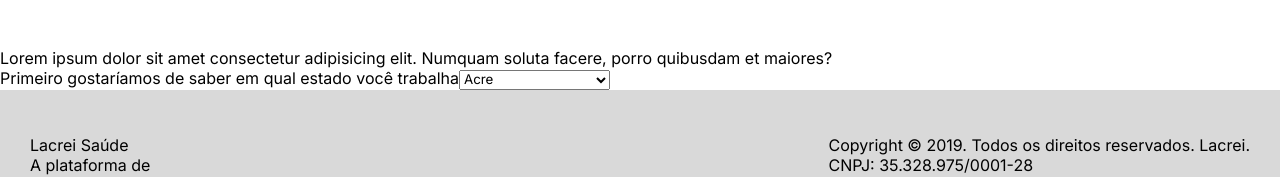
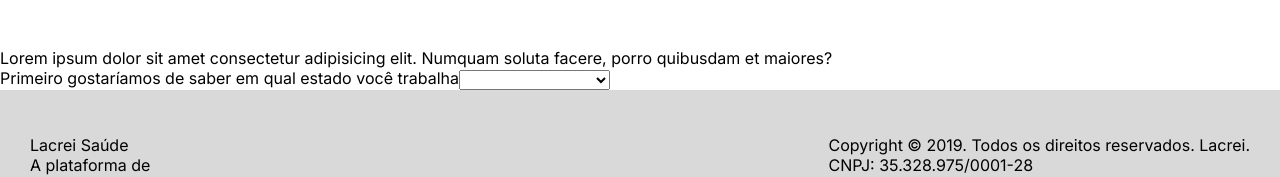
Before and after one commit to michaelmartinlee/front-lacrei, a React (Vite) app: page /pre-cadastrar in a window 1280 px wide. Shown: the part 132-309 px from the top of the page. Built offline with nearby package versions, Linux system fonts and the light colour scheme.

Commit message:
Correção do seletor de estados para não aparece Acre como primeira opção, criando assim a opção default

```diff
--- a/src/components/StatesSelect/index.tsx
+++ b/src/components/StatesSelect/index.tsx
@@ -3,6 +3,7 @@ export default function StatesSelect(){
     <div>
     <label htmlFor="">Primeiro gostaríamos de saber em qual estado você trabalha</label>
     <select name="estados">
+      <option value="default"></option>
       <option value="Acre">Acre</option>
       <option value="Alagoas">Alagoas</option>
       <option value="Amapá">Amapá</option>
```
